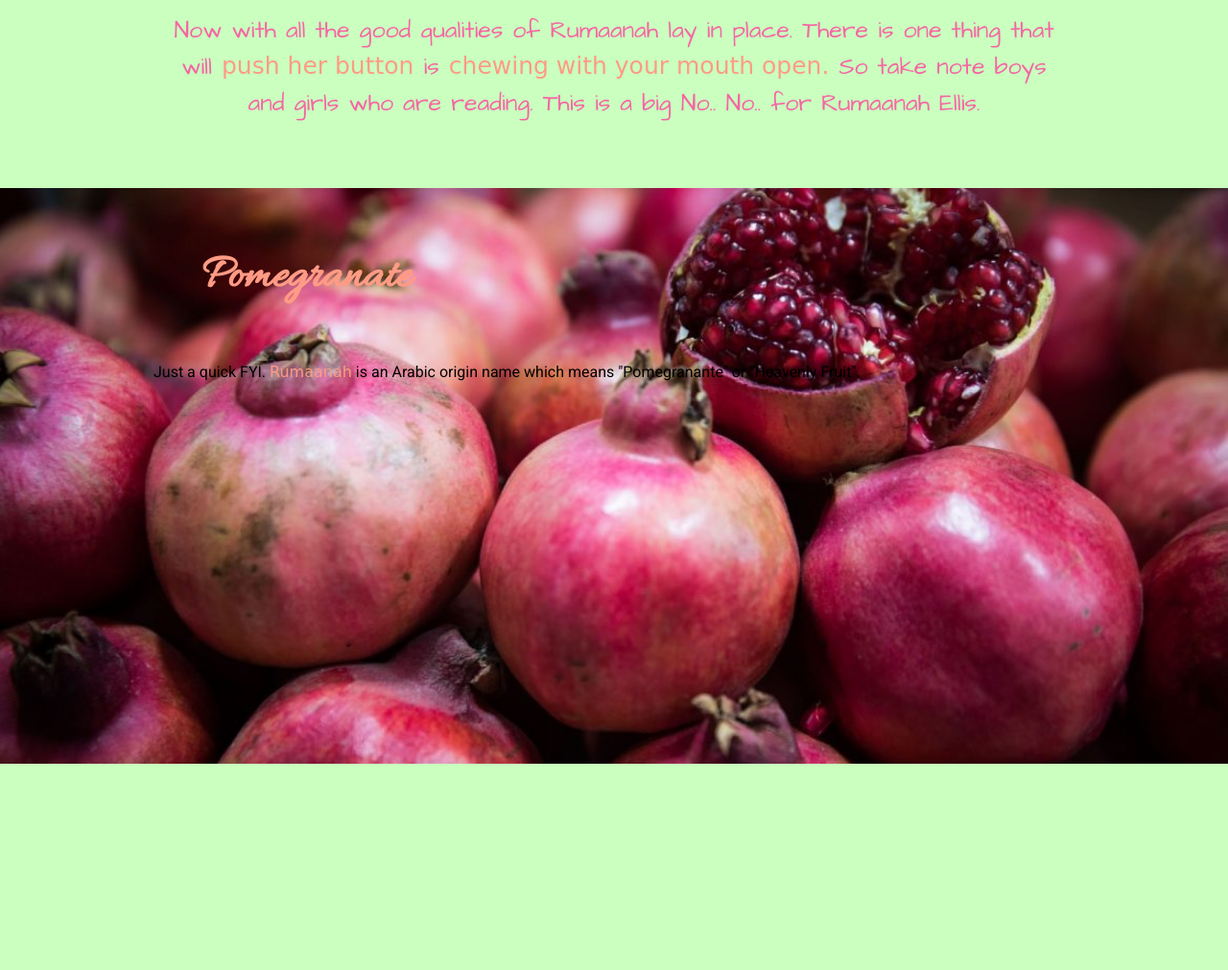
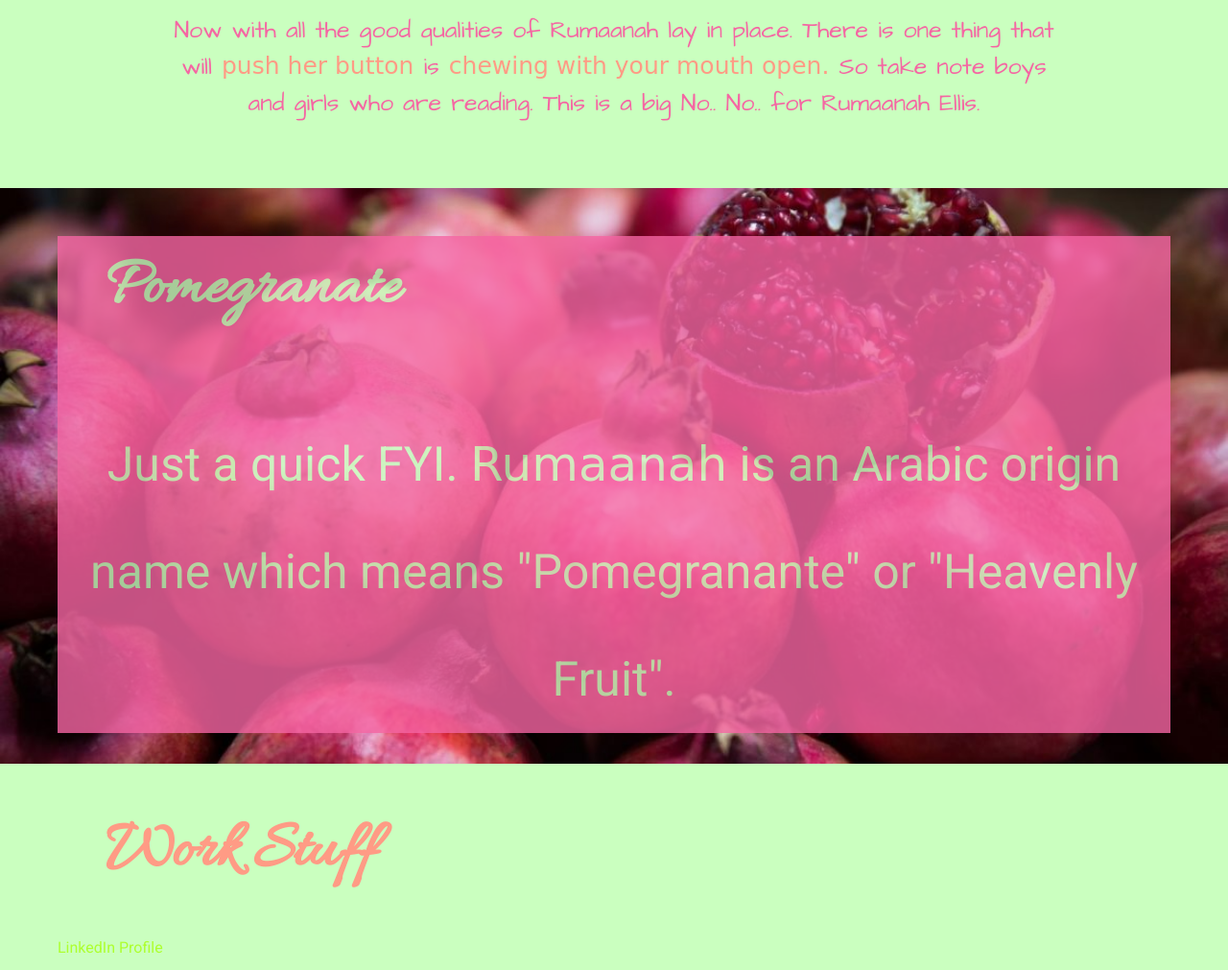
Before and after one commit to SchoolOfCode/website-challenge-eemeelyo, a plain HTML site: page index.html in a window 1280 px wide. Shown: the part 1276-2287 px from the top of the page at 96% size. Before the commit the page ends 2072 px from the top, so only its background shows below. Drawn offline with Linux system fonts and the light colour scheme; a web font is replaced by a local one.

Commit message:
Just cleaned up my HTML using the W3 Markup Validation service

```diff
--- a/css/style.css
+++ b/css/style.css
@@ -31,7 +31,7 @@ p {
 /*-UTLITIES --------------------------------------------------------------------UTILITIES */
 .container {
   margin: auto;
-  max-width: 1000px;
+  max-width: 1200px;
   overflow: auto;
   padding: 0 20px;
 }
@@ -41,12 +41,19 @@ p {
  font-family: 'Zilla Slab Highlight', cursive;
 }
 
+.highlight2 {
+  color: #caffbf;
+  font-family: 'Zilla Slab Highlight', cursive;
+ }
+
 .highlight-title {
  color: #ff9b85;
  font-family: 'Allura', cursive;
- font-size: 50px;
+ font-size: 70px;
  margin: 80px 50px 50px 50px;
 }
+
+
 
 .cursive {
   font-family: 'Allura', cursive;
@@ -64,6 +71,12 @@ p {
 .clr {
   clear: both;
 }
+
+.bg-primary {
+  background: #f566a3;
+  color: #caffbf;;
+}
+
 /* NAVBAR ---------------------------------------------------------------------- NAVBAR */
 #navbar {
   background-color: #f566a3;
@@ -146,10 +159,6 @@ p {
 
 }
 
-#about-her .about-content h2 {
-  font-size: 50px;
-  /* margin: 50px 0 20px 50px;  */
-}
 
 #about-her p {
   font-family: 'Architects Daughter', cursive;
@@ -165,5 +174,21 @@ p {
 #pomegranate {
   height: 600px;
   background: url(../images/pomegranate.jpg) no-repeat center center/cover;
-  /* padding-top: 50px; */
 }
+
+#pomegranate .pomegranate-content {
+  opacity: 0.8;
+  line-height: 7em;
+}
+
+#pomegranate h2 {
+  color: #caffbf;
+  margin: 50px;
+}
+
+#pomegranate p {
+  font-size: 50px;
+  text-align: center;
+}
+
+/* WORK ------------------------------------- WORK */
--- a/index.html
+++ b/index.html
@@ -21,14 +21,14 @@
 
     <nav id="navbar">
       <div class="container">
-      <h1 class="logo"><a href="#">Pomegranate</a></h1>
+        <h1><a href="#pomegranate">Pomegranate</a></h1>
           <ul>
             <li><a class="current" href="index.html">Rumaanah</a></li>
             <li><a href="#about-her">About Her</a></li>
             <li><a href="#">Work Stuff</a></li>
             <li><a href="#">Contacts</a></li>
+          </ul>
       </div>
-      </ul>
     </nav>
 
     <div id="hero">
@@ -38,9 +38,6 @@
             <div class="hero-image">
               <img src="./images/Frog.jpg" alt="Frog">
             </div>
-          <p class="intro archi">Look around and get to know her better.</p>
-        </div>
-
         </div>
       </div>
     </div>
@@ -71,16 +68,20 @@
 
   <section id="pomegranate">
     <div class="container">
-    <div class="pomegranate-content">
+      <div class="pomegranate-content bg-primary">
         <h2 class="highlight-title">Pomegranate</h2>
-      <div class="pomegranate-content">
           <p>
-        Just a quick FYI. <span class="highlight">Rumaanah</span> is an Arabic origin name which means "Pomegranante" or "Heavenly Fruit".
+            Just a quick FYI. <span class="highlight2">Rumaanah</span> is an Arabic origin name which means "Pomegranante" or "Heavenly Fruit".
           </p>
       </div>
     </div>
+  </section>
+
+  <section id="work">
+    <div class="container">
+      <h2 class="highlight-title">Work Stuff</h2>
+      <p class="highlight"><a href="https://www.linkedin.com/in/rumaanah/">LinkedIn Profile</a></p>
     </div>
-
   </section>
 
 
```
Lines whose indentation alone changed are shown as unchanged.
